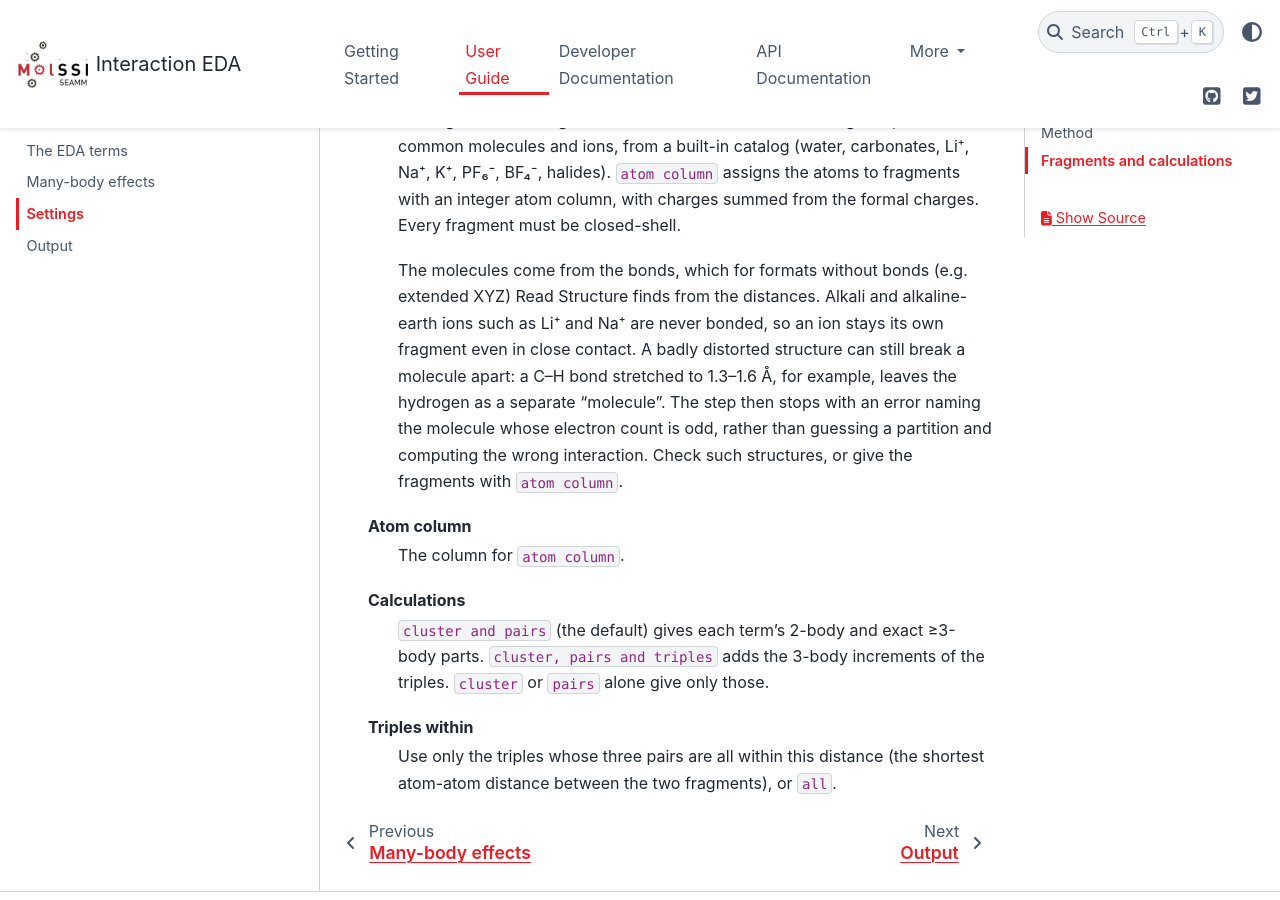
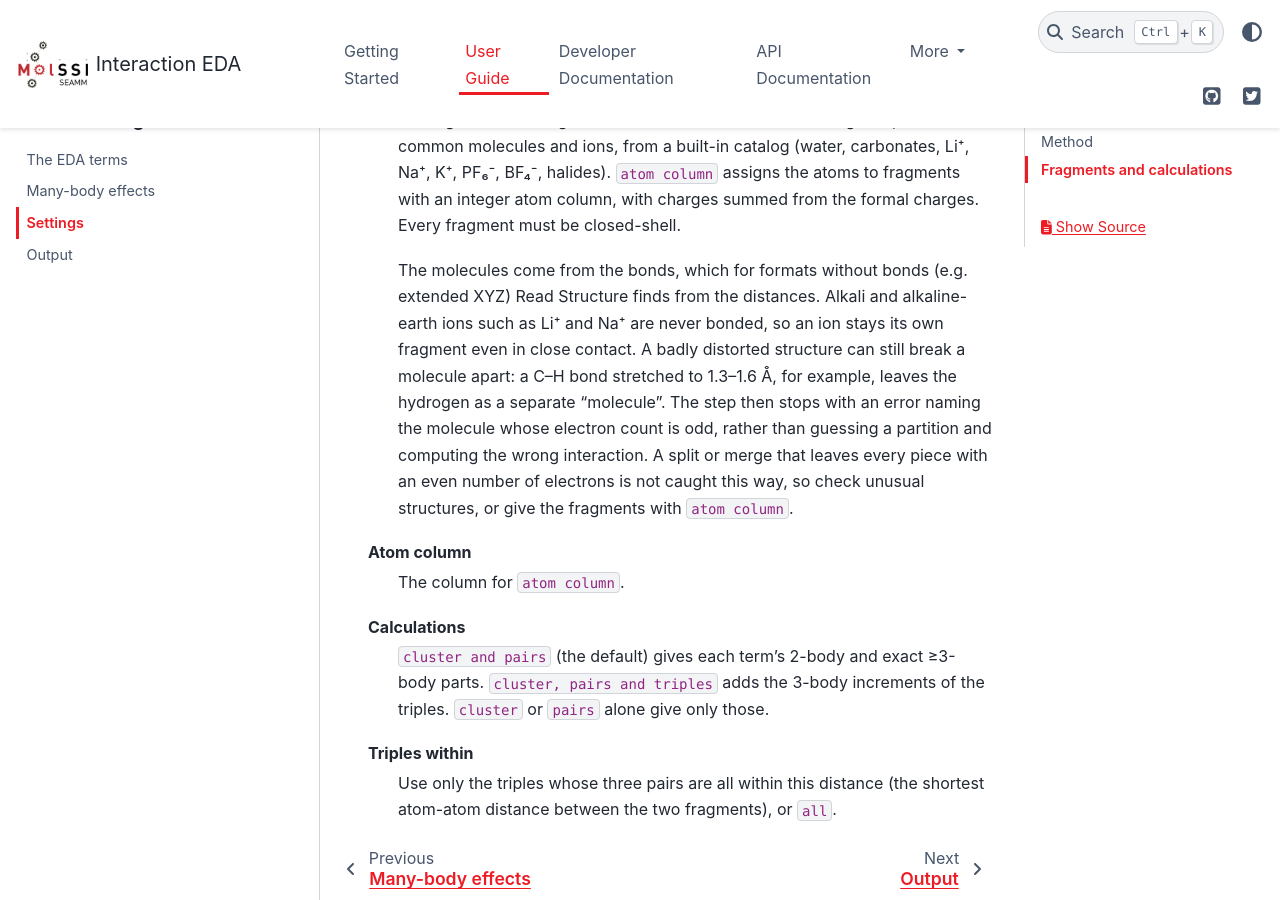
Before and after one commit to molssi-seamm/interaction_eda_step, a Sphinx documentation site: the page built from docs/user_guide/settings.rst, in a window 1280 px wide and 900 px high, scrolled down 1880 px. Built offline with Sphinx 7.4.7 and the PyData theme 0.15.4, drawn with Linux system fonts in a browser that asks for light colours; pages that are not in the unit, such as notebooks, are missing from menus.

Commit message:
Docs: say which fragment errors are caught
Co-Authored-By: Claude Opus 5.5 <noreply@anthropic.com>

```diff
--- a/docs/user_guide/settings.rst
+++ b/docs/user_guide/settings.rst
@@ -82,7 +82,9 @@ Fragments
     stretched to 1.3--1.6 Å, for example, leaves the hydrogen as a separate
     "molecule". The step then stops with an error naming the molecule whose electron
     count is odd, rather than guessing a partition and computing the wrong
-    interaction. Check such structures, or give the fragments with ``atom column``.
+    interaction. A split or merge that leaves every piece with an even number of
+    electrons is not caught this way, so check unusual structures, or give the
+    fragments with ``atom column``.
 
 Atom column
     The column for ``atom column``.
```
